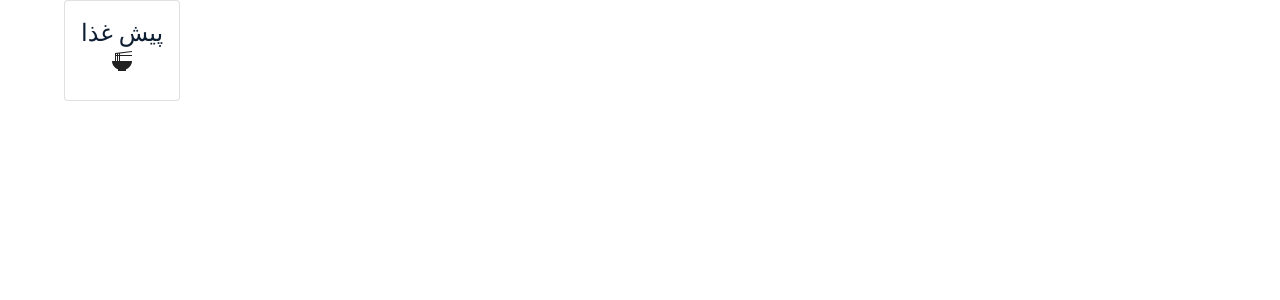
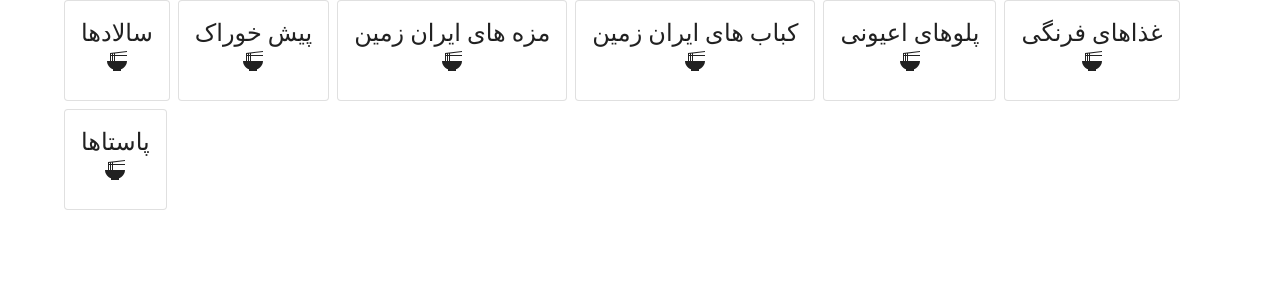
Before and after one commit to NooshinBarazi/Restaurant-Website, a Next.js app: page / in a window 1280 px wide. Shown: the top 300 px of the page. Built offline with nearby package versions, Linux system fonts and the light colour scheme.

Commit message:
use the grid component to show all categories

```diff
--- a/app/components/MenuCard.tsx
+++ b/app/components/MenuCard.tsx
@@ -1,25 +1,25 @@
-import { ReactNode } from "react";
-import { ButtonBase, Typography, Card, CardContent } from "@mui/material";
+import { Grid } from "@mui/material";
+import { MenuCardItem, CategoryProps } from "./MenuCardItem";
 
 interface Props {
-  Text: string;
-  Icon: ReactNode;
-  onClick: () => void;
+  categories: CategoryProps[];
+
 }
 
-export const MenuCard = ({ Text, Icon, onClick }: Props) => {
+export const MenuCard = ({ categories }: Props) => {
   return (
-    <>
-      <ButtonBase onClick={onClick}>
-        <Card variant="outlined">
-          <CardContent>
-            <Typography variant="h5" component='h2' color={'#0f1f33'} sx={{ "&:hover": { color: "gray" }}}>
-              {Text}
-            </Typography>
-            {Icon}
-          </CardContent>
-        </Card>
-      </ButtonBase>
-    </>
+    <Grid container spacing={1}>
+      {categories.map((category) => {
+        return (
+          <Grid item>
+            <MenuCardItem
+              title={category.title}
+              icon={category.icon}
+              onClick={category.onClick}
+            />
+          </Grid>
+        );
+      })}
+    </Grid>
   );
 };
--- /dev/null
+++ b/app/components/MenuCardItem.tsx
@@ -0,0 +1,25 @@
+import { ButtonBase, Typography, Card, CardContent } from "@mui/material";
+import { ReactNode } from "react";
+
+export interface CategoryProps {
+  title: string;
+  icon: ReactNode;
+  onClick: () => void;
+}
+
+export const MenuCardItem = ({ title, icon, onClick }: CategoryProps) => {
+  return (
+    <>
+      <ButtonBase onClick={onClick}>
+        <Card variant="outlined">
+          <CardContent>
+            <Typography variant="h5" component='h2' color={'textPrimary'} sx={{ "&:hover": { color: "gray" }}}>
+              {title}
+            </Typography>
+            {icon}
+          </CardContent>
+        </Card>
+      </ButtonBase>
+    </>
+  );
+};
--- a/app/page.tsx
+++ b/app/page.tsx
@@ -1,13 +1,21 @@
 'use client';
-import Image from "next/image";
-import styles from "./page.module.css";
+
 import { Container } from "@mui/material";
+import RamenDiningIcon from '@mui/icons-material/RamenDining';
 import { MenuCard } from "./components/MenuCard";
-import RamenDiningIcon from '@mui/icons-material/RamenDining';
 
 
 export default function Home() {
+  const categories = [
+    {title: 'سالادها', icon: <RamenDiningIcon />, onClick: ()=> console.log('clicked')},
+    {title: 'پیش خوراک', icon: <RamenDiningIcon />, onClick: ()=> console.log('clicked')},
+    {title: 'مزه های ایران زمین', icon: <RamenDiningIcon />, onClick: ()=> console.log('clicked')},
+    {title: 'کباب های ایران زمین', icon: <RamenDiningIcon />, onClick: ()=> console.log('clicked')},
+    {title: 'پلوهای اعیونی', icon: <RamenDiningIcon />, onClick: ()=> console.log('clicked')},
+    {title: 'غذاهای فرنگی', icon: <RamenDiningIcon />, onClick: ()=> console.log('clicked')},
+    {title: 'پاستاها', icon: <RamenDiningIcon />, onClick: ()=> console.log('clicked')},
+]
   return <Container>
-    <MenuCard Text={"پیش غذا"} Icon={<RamenDiningIcon />} onClick={()=> console.log('clicked')} />
+    <MenuCard categories={categories} />
   </Container>;
 }
```
